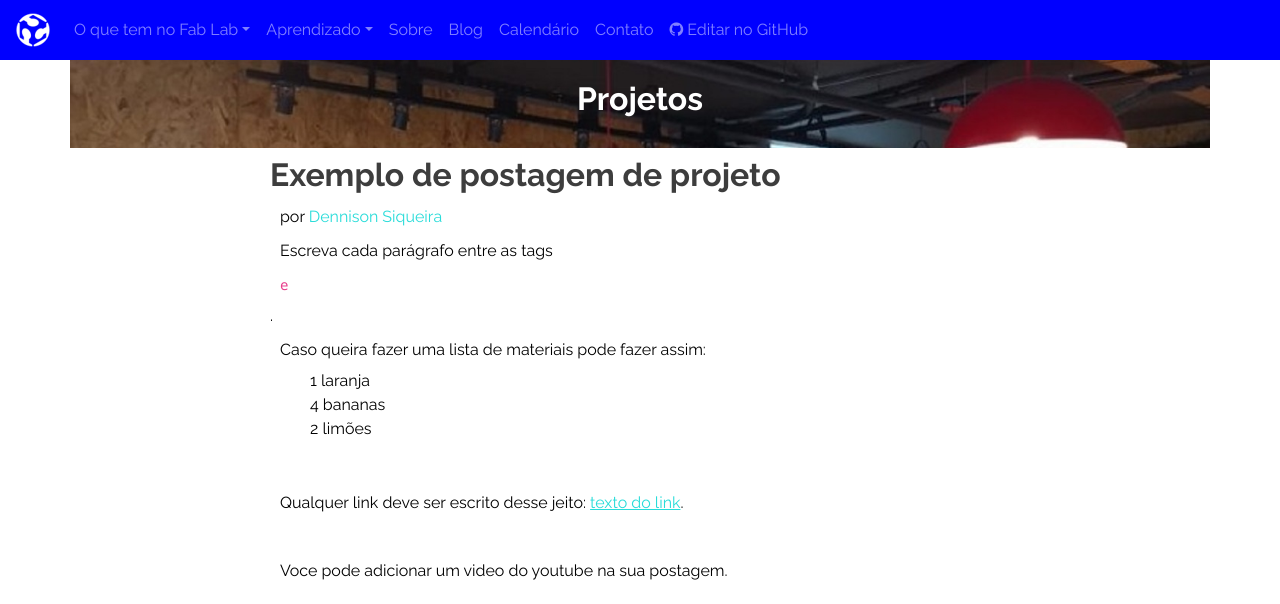
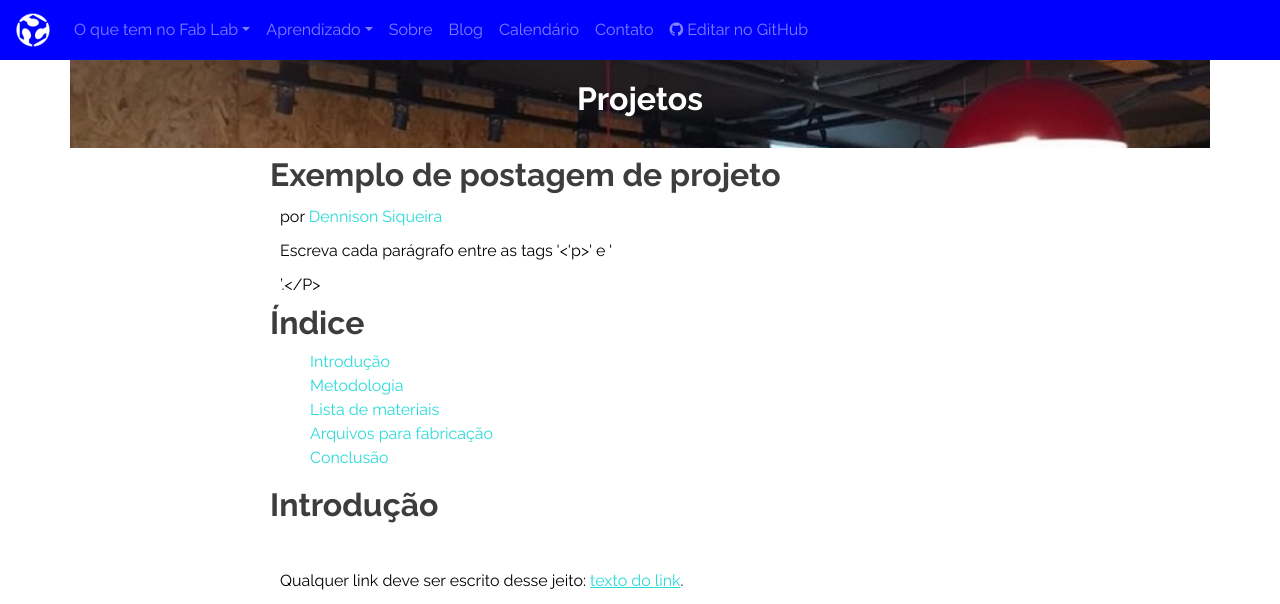
Before and after one commit to fablabcaxias/fablabcaxias.github.io, a Jekyll site: the page built from _posts/projects/2023-01-03-exemplo.md, in a window 1280 px wide and 1400 px high. Shown: the top 604 px of the window. Built offline with Jekyll 4.4.1, drawn with Linux system fonts in a browser that asks for light colours; nearby versions of some CDN libraries; comment, search, counter and statistics services are not loaded; some of the changed text lies outside the part shown.

Commit message:
Update 2023-01-03-exemplo.md

```diff
--- a/_posts/projects/2023-01-03-exemplo.md
+++ b/_posts/projects/2023-01-03-exemplo.md
@@ -11,21 +11,40 @@ date: 2021-12-01
 ---
 
 
-<P>Escreva cada parágrafo entre as tags <code> <p> e </p> </code>.</P>
+<P>Escreva cada parágrafo entre as tags '<'p>' e '</p>'.</P>
 
+
+<h2>Índice</h2>
+ <ul>
+  <li><a href="#introducao">Introdução</a></li>
+  <li><a href="#metodologia">Metodologia</a></li>
+  <li><a href="#materiais">Lista de materiais</a></li>
+  <li><a href="#arquivos">Arquivos para fabricação</a></li>
+  <li><a href="#conclusao">Conclusão</a></li>
+ </ul>
+
+ <h2 id="introducao">Introdução</h2>
+
+<br>
+<P>Qualquer link deve ser escrito desse jeito: <a target="_blank" href="https://www.youtube.com"><u>texto do link</u></a>.</P>
+
+ <h2 id="metodologia">Metodologia</h2>
+<br>
+<P>Voce pode adicionar um video do youtube na sua postagem.</P>
+<iframe width="853" height="480" src="https://www.youtube.com/embed/QuDy0whLy-U" title="YouTube video player" frameborder="0" allow="accelerometer; autoplay; clipboard-write; encrypted-media; gyroscope; picture-in-picture" allowfullscreen></iframe>
+
+ <h2 id="materiais">Lista de materiais</h2>
+<br>
 <P>Caso queira fazer uma lista de materiais pode fazer assim:</P>
 <ul>
 	<li>1 laranja</li>
 	<li>4 bananas</li>
 	<li>2 limões</li>
 </ul>
-<br>
-<P>Qualquer link deve ser escrito desse jeito: <a target="_blank" href="https://www.youtube.com"><u>texto do link</u></a>.</P>
 
-<br>
-<P>Voce pode adicionar um video do youtube na sua postagem.</P>
-<iframe width="853" height="480" src="https://www.youtube.com/embed/QuDy0whLy-U" title="YouTube video player" frameborder="0" allow="accelerometer; autoplay; clipboard-write; encrypted-media; gyroscope; picture-in-picture" allowfullscreen></iframe>
-<br>
-
+ <h2 id="arquivos">Arquivos</h2>
 <P>Coloque as imagens do projeto em uma pasta e voce poderá exibí-las assim:</P>
 <img src="{{site.baseurl}}{{ site.url }}/img/projects/exemplo/openday.jpg">
+
+ <h2 id="conclusao">Conclusão</h2>
+<P>Um breve texto com as com as considerações finais, sugestôes de melhorias no projeto e trabalhos futuros.</P>
```
